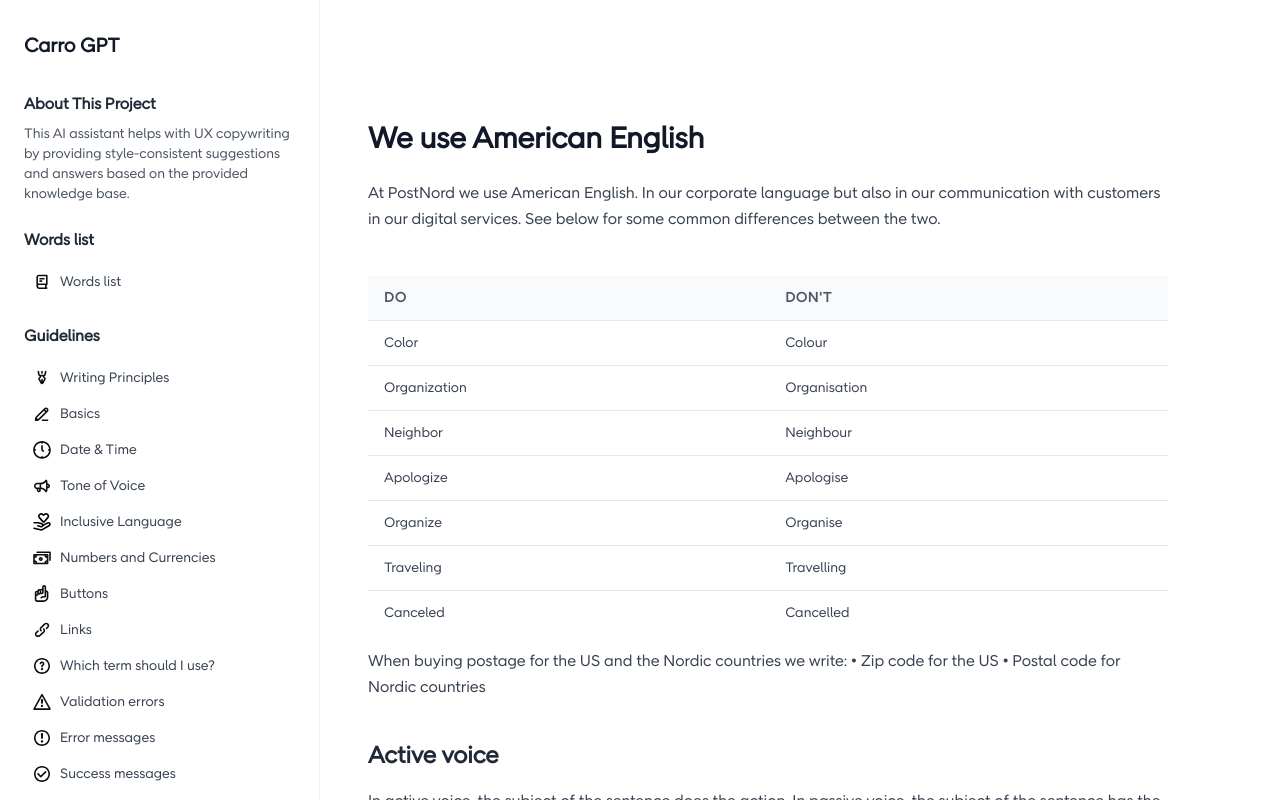
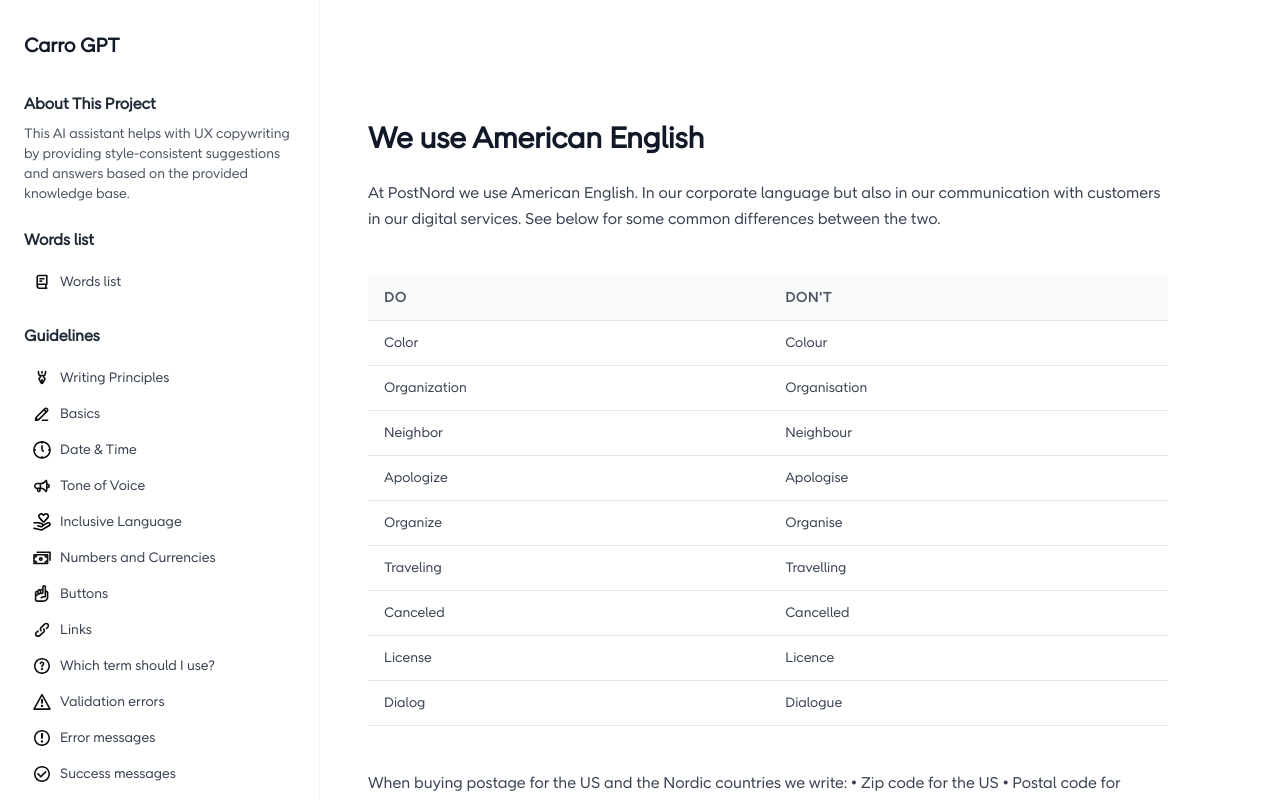
Before and after one commit to biscu/carro-gpt, a Next.js app: page /guidelines/basics in a window 1280 px wide. Built offline with nearby package versions, Linux system fonts and the light colour scheme; no server answers.

Commit message:
fix table

```diff
--- a/app/guidelines/[slug]/page.tsx
+++ b/app/guidelines/[slug]/page.tsx
@@ -16,7 +16,7 @@
 // Custom components for markdown elements
 const components: Components = {
   table: ({ node, ...props }) => (
-    <div className="overflow-x-auto overflow-y-auto max-h-96 my-1">
+    <div className="overflow-x-auto">
       <table className="w-full border-collapse" {...props} />
     </div>
   ),
```
